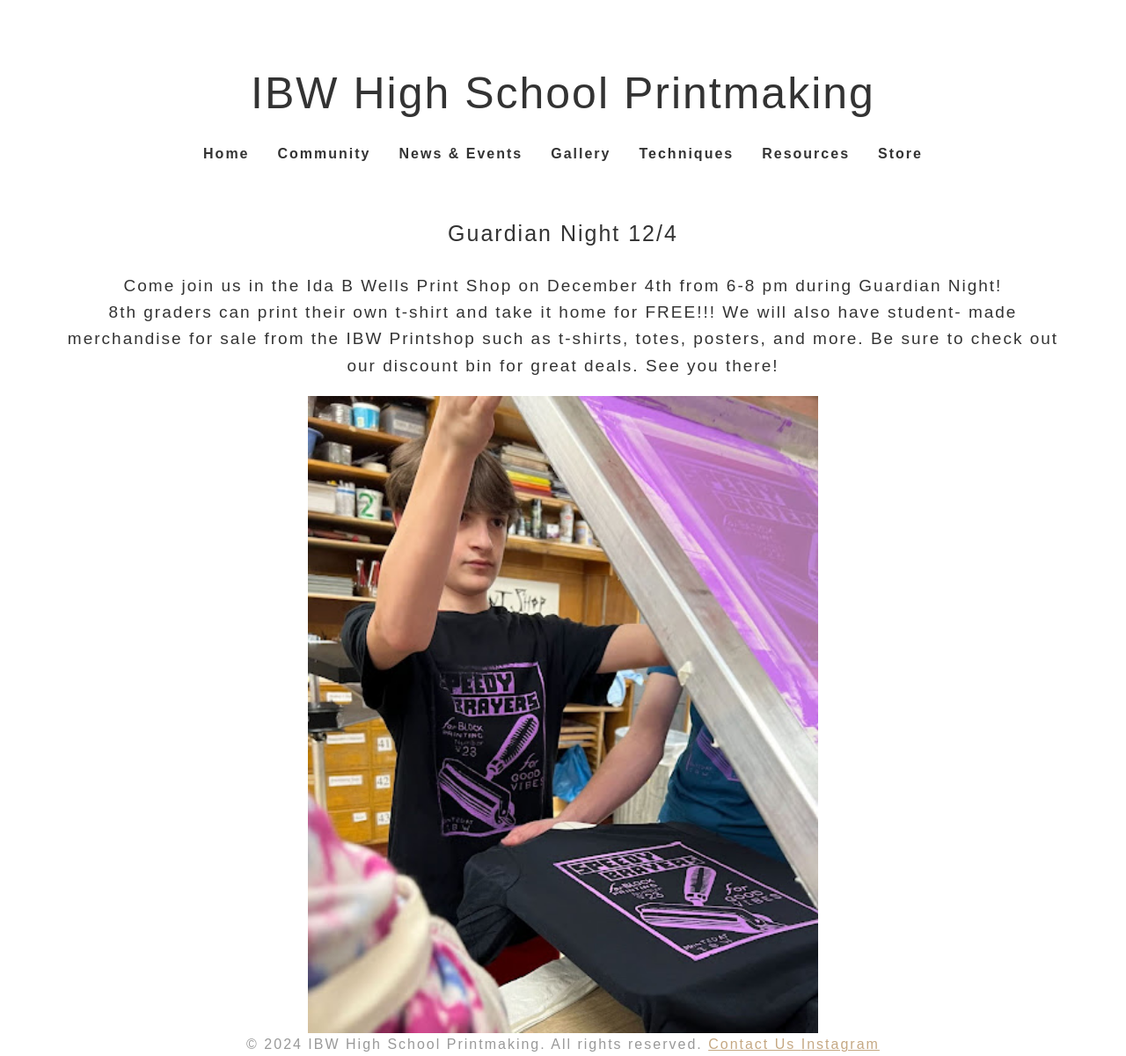
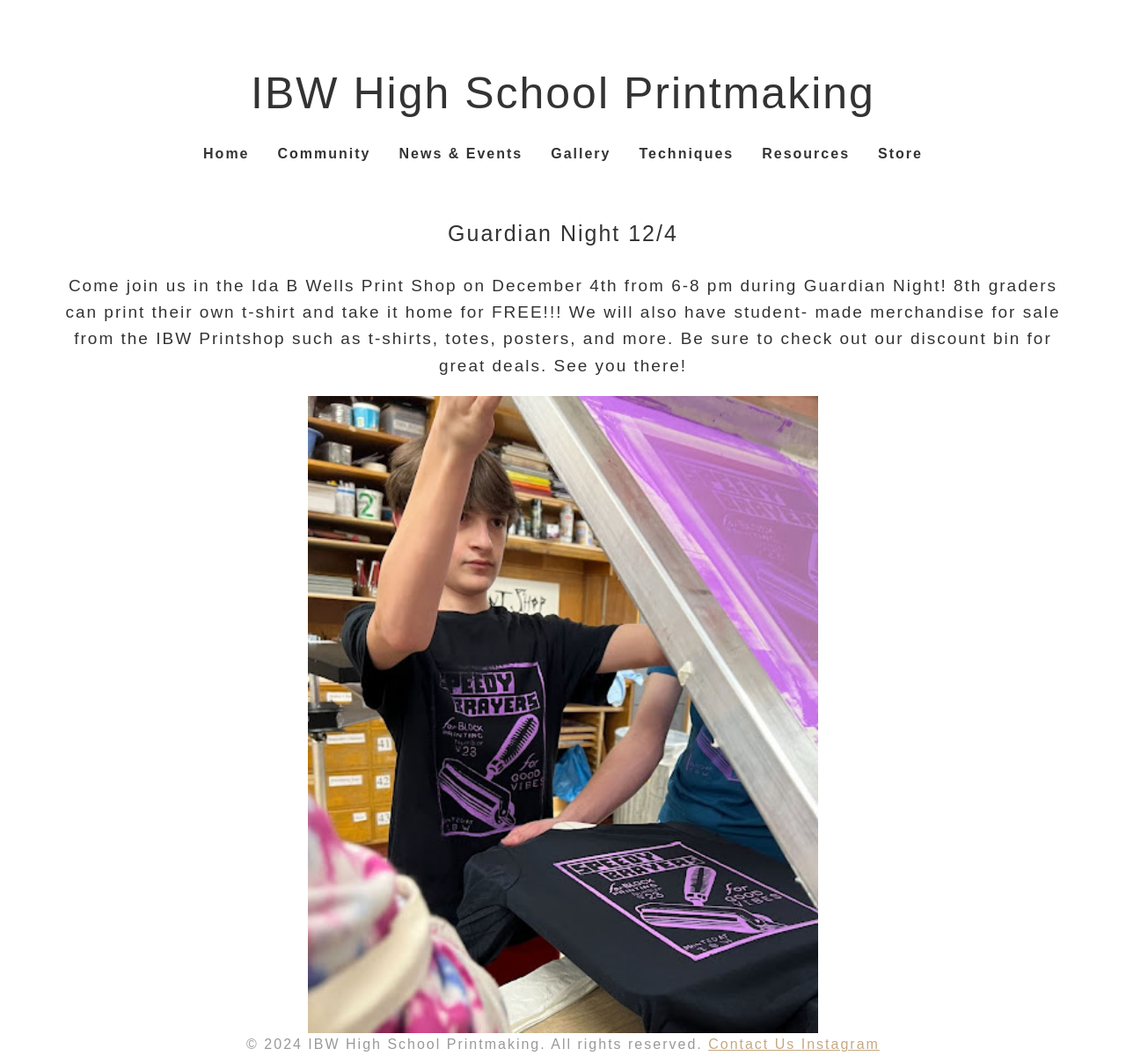
Before and after one commit to IBWPrintmaking/IBWPrintmaking.github.io, a Jekyll site: the page built from news.html, in a window 1280 px wide. Shown: the whole page at 88% size. Built offline with Jekyll 4.4.1, drawn with Linux system fonts in a browser that asks for light colours.

Commit message:
Update news.html

```diff
--- a/news.html
+++ b/news.html
@@ -11,7 +11,7 @@ title: News
     <div class="bodytext">
 
         <p style="font-size: 25px;"> Guardian Night 12/4</p>
-        <p style="font-size: 19px;">Come join us in the Ida B Wells Print Shop on December 4th from 6-8 pm during Guardian Night!<br style="font-size: 12;">8th graders can print their own t-shirt and take it home for FREE!!! We will also have student- made merchandise for sale from the IBW Printshop such as t-shirts, totes, posters, and more. Be sure to check out our discount bin for great deals. See you there! </p>
+        <p style="font-size: 19px;">Come join us in the Ida B Wells Print Shop on December 4th from 6-8 pm during Guardian Night! 8th graders can print their own t-shirt and take it home for FREE!!! We will also have student- made merchandise for sale from the IBW Printshop such as t-shirts, totes, posters, and more. Be sure to check out our discount bin for great deals. See you there! </p>
     </div>
 
     <img src="assets/gallery-images/livescreenprinting.jpg" alt="alternatetext"class="center">
```
